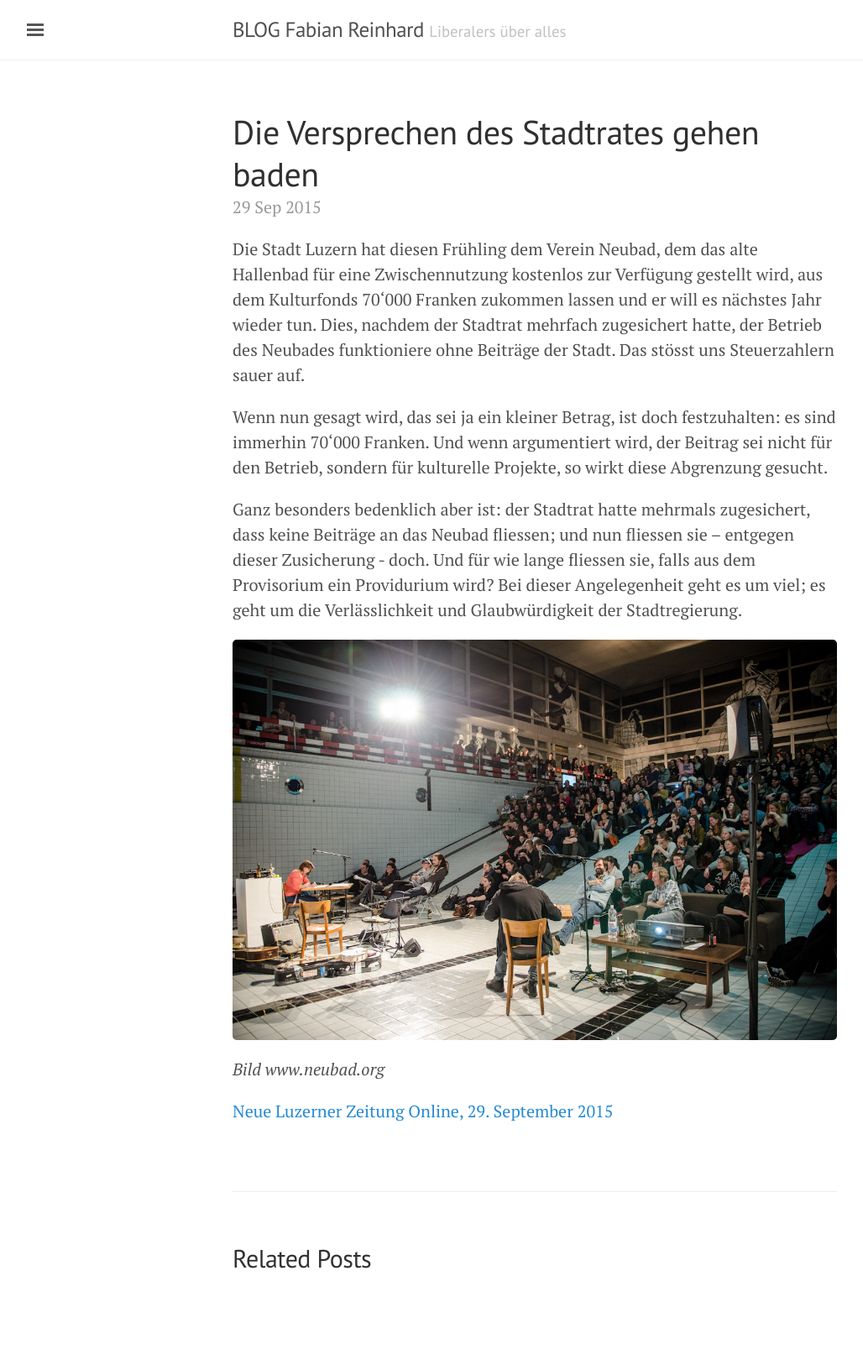
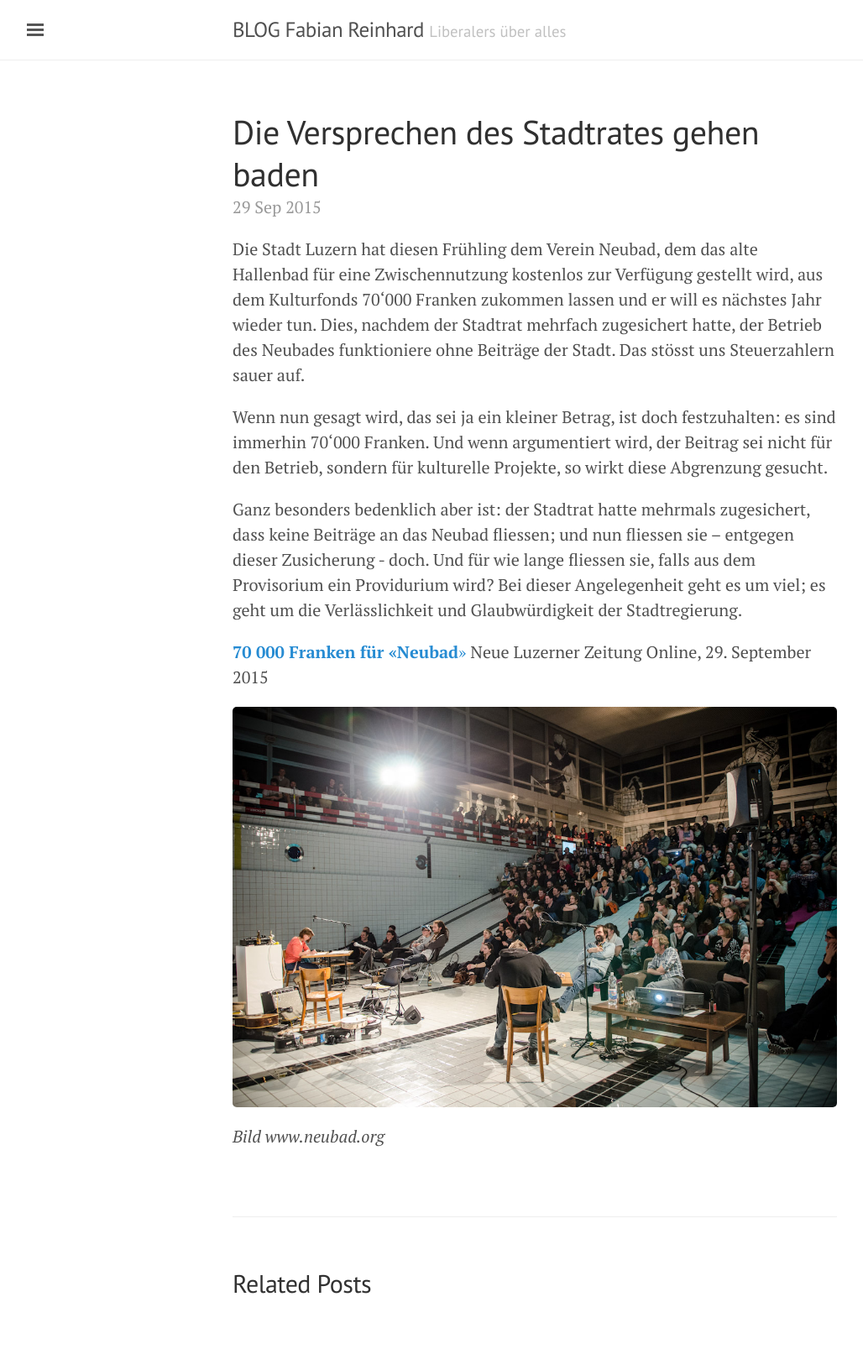
Before and after one commit to freinhard/freinhard.github.io, a Jekyll site: the page built from _posts/2015-09-29-neubad.md, in a window 1280 px wide. Shown: the whole page at 84% size, without its empty margins (3-1031 px from the left). Built offline with Jekyll 4.4.1, drawn with Linux system fonts in a browser that asks for light colours; before the commit the page ends 1577 px from its top, so only the background shows below that.

Commit message:
NLZ link

```diff
--- a/_posts/2015-09-29-neubad.md
+++ b/_posts/2015-09-29-neubad.md
@@ -9,7 +9,8 @@ Wenn nun gesagt wird, das sei ja ein kleiner Betrag, ist doch festzuhalten: es s
 
 Ganz besonders bedenklich aber ist: der Stadtrat hatte mehrmals zugesichert, dass keine Beiträge an das Neubad fliessen; und nun fliessen sie – entgegen dieser Zusicherung - doch. Und für wie lange fliessen sie, falls aus dem Provisorium ein Providurium wird? Bei dieser Angelegenheit geht es um viel; es geht um die Verlässlichkeit und Glaubwürdigkeit der Stadtregierung.
 
+[**70 000 Franken für «Neubad**»](http://www.luzernerzeitung.ch/nachrichten/zentralschweiz/lu/abo/70-000-Franken-fuer-Neubad;art9647,602518)
+Neue Luzerner Zeitung Online, 29. September 2015
+
 ![Neubad]({{ site.url }}/public/assets/neubad.jpg)
 *Bild www.neubad.org*
-
-[Neue Luzerner Zeitung Online, 29. September 2015](http://www.luzernerzeitung.ch/nachrichten/zentralschweiz/lu/abo/70-000-Franken-fuer-Neubad;art9647,602518)
```
